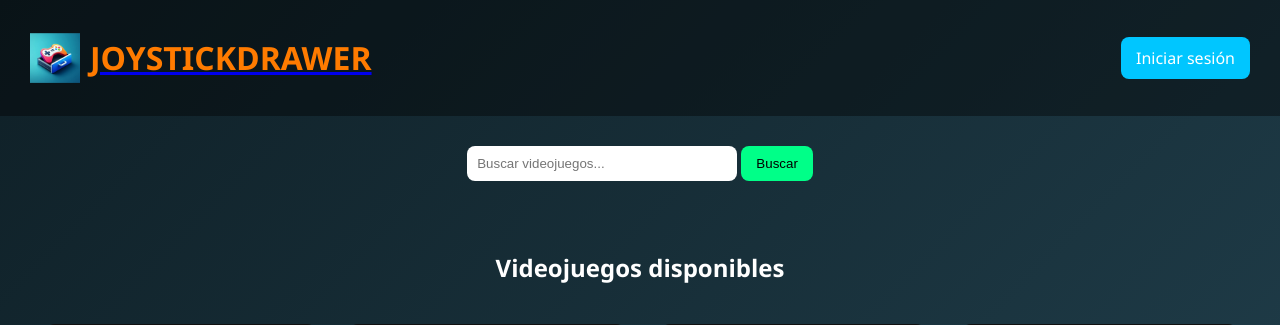
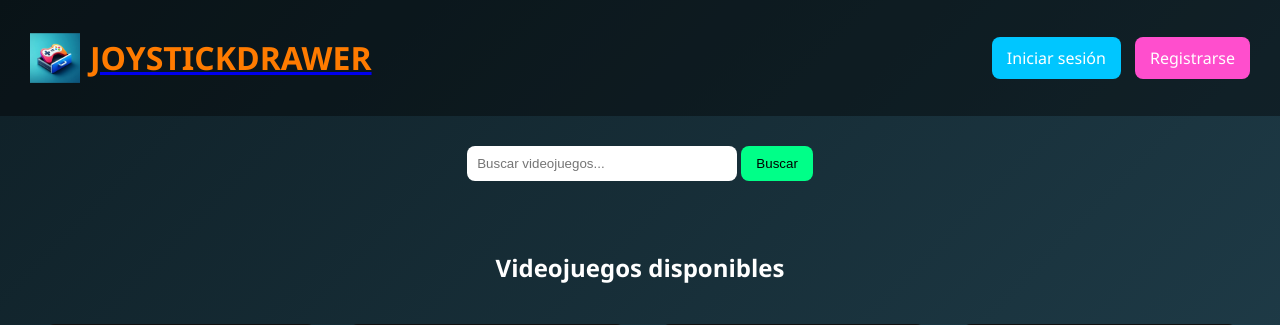
Before and after one commit to youkaa04/Proyecto, a PHP site: page /Pagina_principal.php in a window 1280 px wide. Shown: the top 325 px of the page. Run offline with PHP 8.4, Linux system fonts and the light colour scheme.

Commit message:
Registrar

```diff
--- a/Pagina_principal.php
+++ b/Pagina_principal.php
@@ -71,7 +71,7 @@ $games = [
             <a href="logout.php" class="btn logout">Cerrar sesión</a>
         <?php else: ?>
             <a href="Iniciar_sesion.php" class="btn login">Iniciar sesión</a>
-            <!-- <a href="Registro.php" class="btn register">Registrarse</a> -->
+            <a href="Registro.php" class="btn register">Registrarse</a>
         <?php endif; ?>
     </div>
 </header>
```
